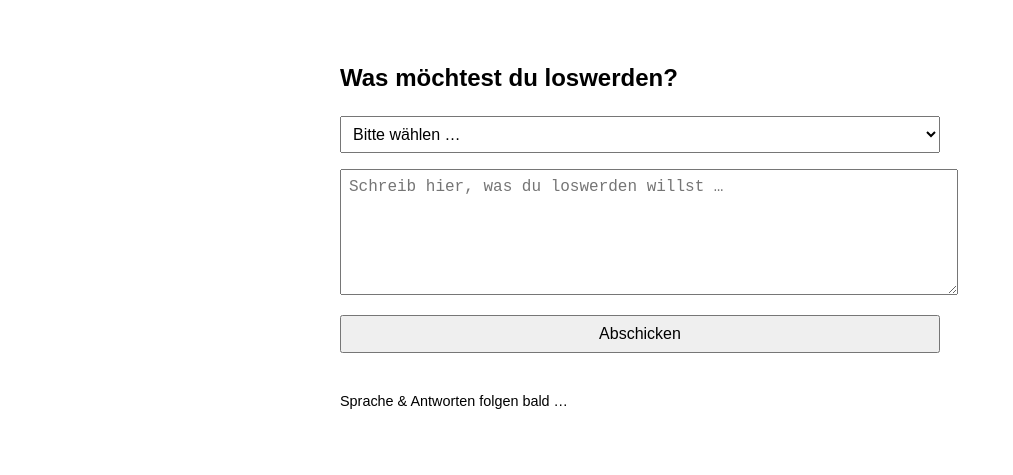
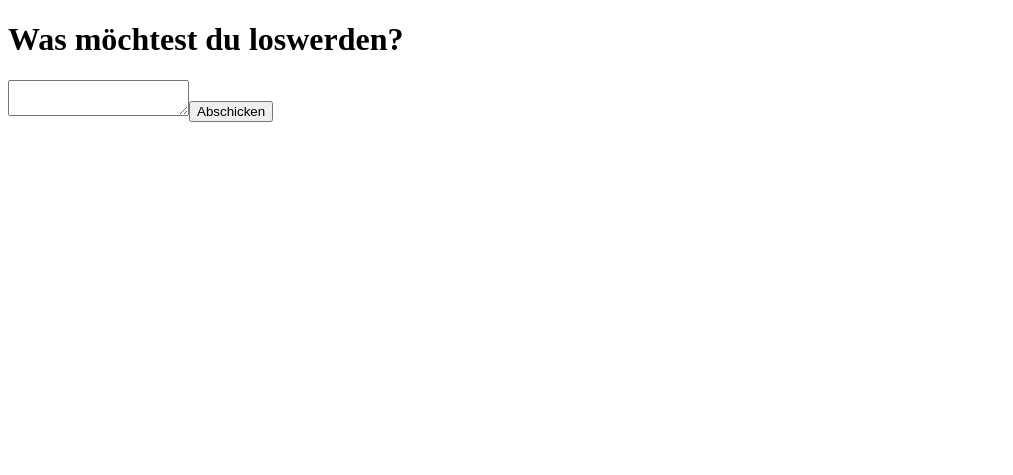
Before and after one commit to Beichte/confess-and-support, a plain HTML site: page index.html in a window 1280 px wide. Shown: the whole page, without its empty margins (0-1013 px from the left). Drawn offline with Linux system fonts and the light colour scheme.

Commit message:
Add files via upload

```diff
--- a/index.html
+++ b/index.html
@@ -1,28 +1 @@
-
-<!DOCTYPE html>
-<html lang="de">
-<head>
-    <meta charset="UTF-8">
-    <meta name="viewport" content="width=device-width, initial-scale=1.0">
-    <title>Beichte & Rat</title>
-    <style>
-        body { font-family: sans-serif; max-width: 600px; margin: 2rem auto; padding: 1rem; }
-        textarea, select, button { width: 100%; margin: 0.5rem 0; padding: 0.5rem; font-size: 1rem; }
-        h1 { font-size: 1.5rem; }
-    </style>
-</head>
-<body>
-    <h1>Was möchtest du loswerden?</h1>
-    <form>
-        <select required>
-            <option value="">Bitte wählen …</option>
-            <option>Ich brauche einen Rat</option>
-            <option>Ich muss etwas beichten</option>
-            <option>Denk an ... / Bete für ... – damit etwas gelingt</option>
-            </select>
-        <textarea rows="6" placeholder="Schreib hier, was du loswerden willst …" required></textarea>
-        <button type="submit">Abschicken</button>
-    </form>
-    <p style="margin-top: 2rem; font-size: 0.9rem;">Sprache & Antworten folgen bald …</p>
-</body>
-</html>
+<!DOCTYPE html><html lang='de'><head><meta charset='UTF-8'><title>Beichte & Rat</title></head><body><h1>Was möchtest du loswerden?</h1><form><textarea></textarea><button>Abschicken</button></form></body></html>
```
Also changed, not shown: 1 other file.
